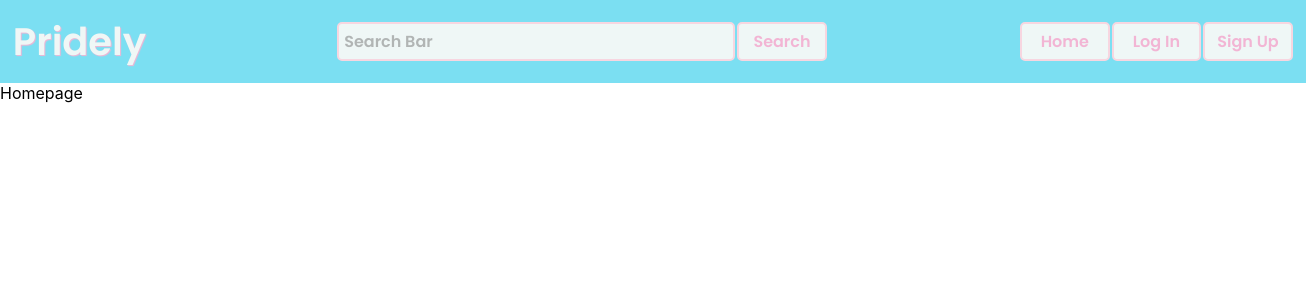
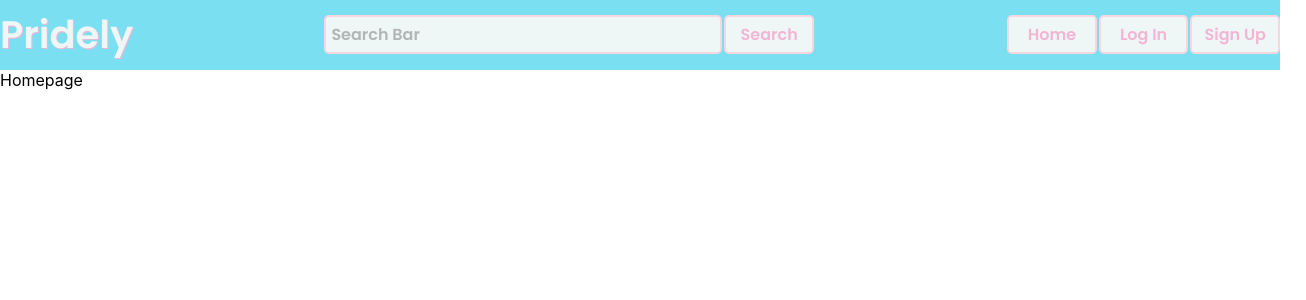
Before and after one commit to LeeFarnell/pridely-frontend, a React (Create React App) app: page / in a window 1280 px wide. Shown: the top 300 px of the page, 1306 px wide, since content can reach past the window. Built offline with nearby package versions, Linux system fonts and the light colour scheme.

Commit message:
adjusted padding on navbar

```diff
--- a/src/components/navbar/index.css
+++ b/src/components/navbar/index.css
@@ -11,7 +11,8 @@
   margin: 0;
   background-color: var(--SkyBlue);
   width: 100vw;
-  padding: 1vw;
+  padding-top: 0.5vw;
+  padding-bottom: 0.5vw;
   justify-content: space-between;
   align-items: center;
 }
--- a/src/components/navbar/index.js
+++ b/src/components/navbar/index.js
@@ -8,7 +8,7 @@ import "./index.css";
 const Navbar = (props) => {
   return (
     <div className="navbar">
-      <div class="title">{props.name}</div>
+      <div className="title">{props.name}</div>
       <div>
         <SearchBar />
       </div>
```
